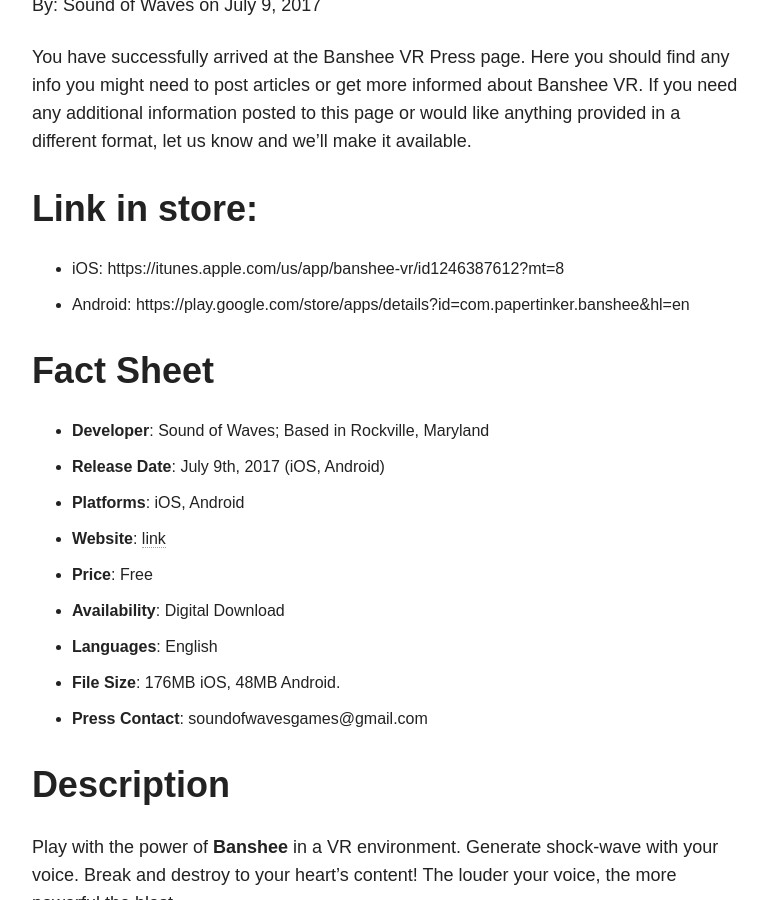
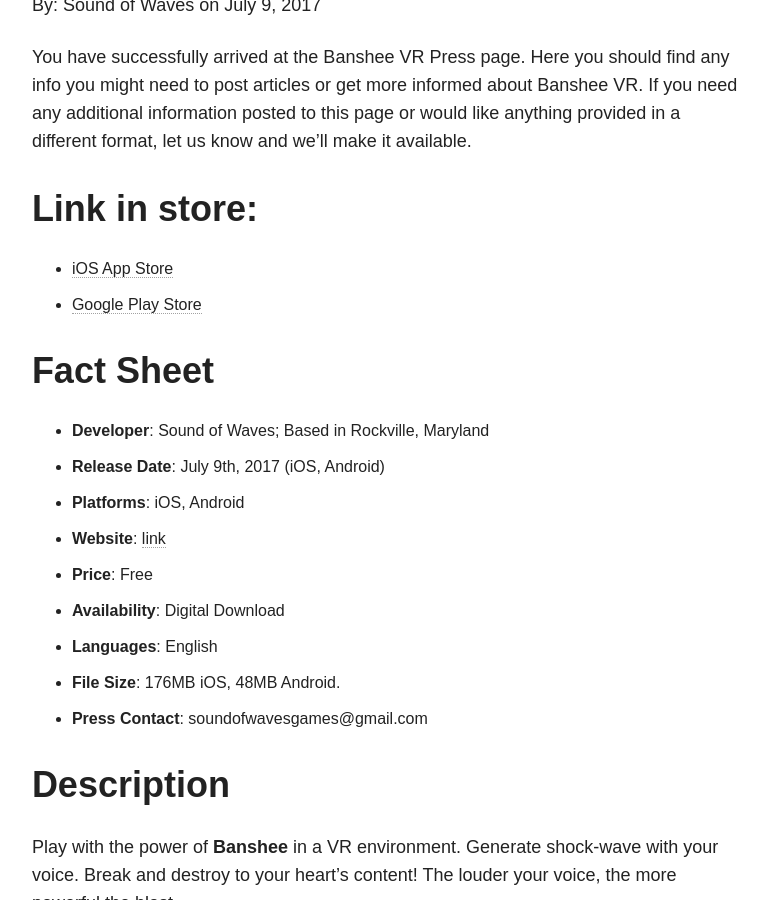
Before and after one commit to papertinker/PaperTinkerSite, a Jekyll site: the page built from games/banshee-press-kit.markdown, in a window 1280 px wide and 900 px high, scrolled down 362 px. Shown: the whole window, without its empty margins (254-1022 px from the left). Built offline with Jekyll 4.4.1, drawn with Linux system fonts in a browser that asks for light colours; nearby versions of some CDN libraries; part of the change alters nothing that is shown.

Commit message:
Updated Banshee Press Kit

```diff
--- a/games/banshee-press-kit.markdown
+++ b/games/banshee-press-kit.markdown
@@ -11,8 +11,8 @@ By: Sound of Waves on July 9, 2017
 You have successfully arrived at the Banshee VR Press page.  Here you should find any info you might need to post articles or get more informed about Banshee VR.  If you need any additional information posted to this page or would like anything provided in a different format, let us know and we’ll make it available.
 
 # Link in store:
-- iOS: https://itunes.apple.com/us/app/banshee-vr/id1246387612?mt=8
-- Android: https://play.google.com/store/apps/details?id=com.papertinker.banshee&hl=en
+- [iOS App Store](https://itunes.apple.com/us/app/banshee-vr/id1246387612?mt=8 - Android: https://play.google.com/store/apps/details?)
+- [Google Play Store](https://play.google.com/store/apps/details?id=com.papertinker.banshee&hl=en)
 
 # Fact Sheet
 * **Developer**: Sound of Waves; Based in Rockville, Maryland
```
